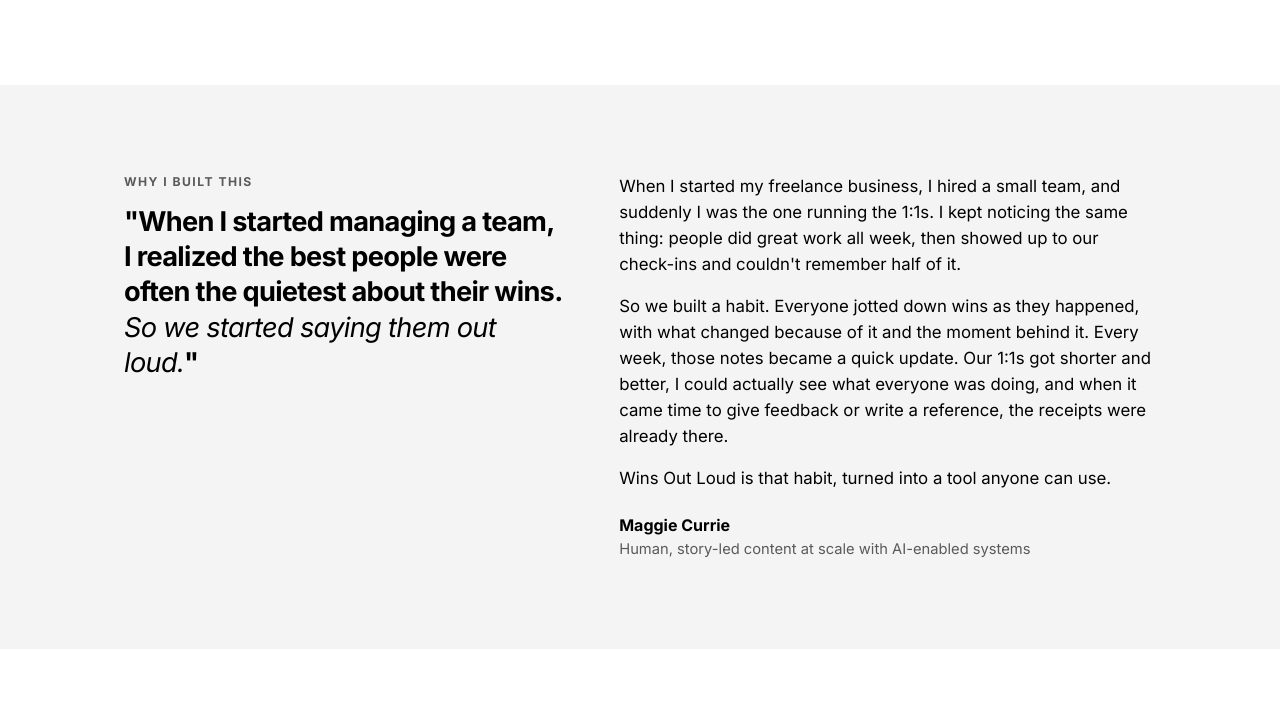
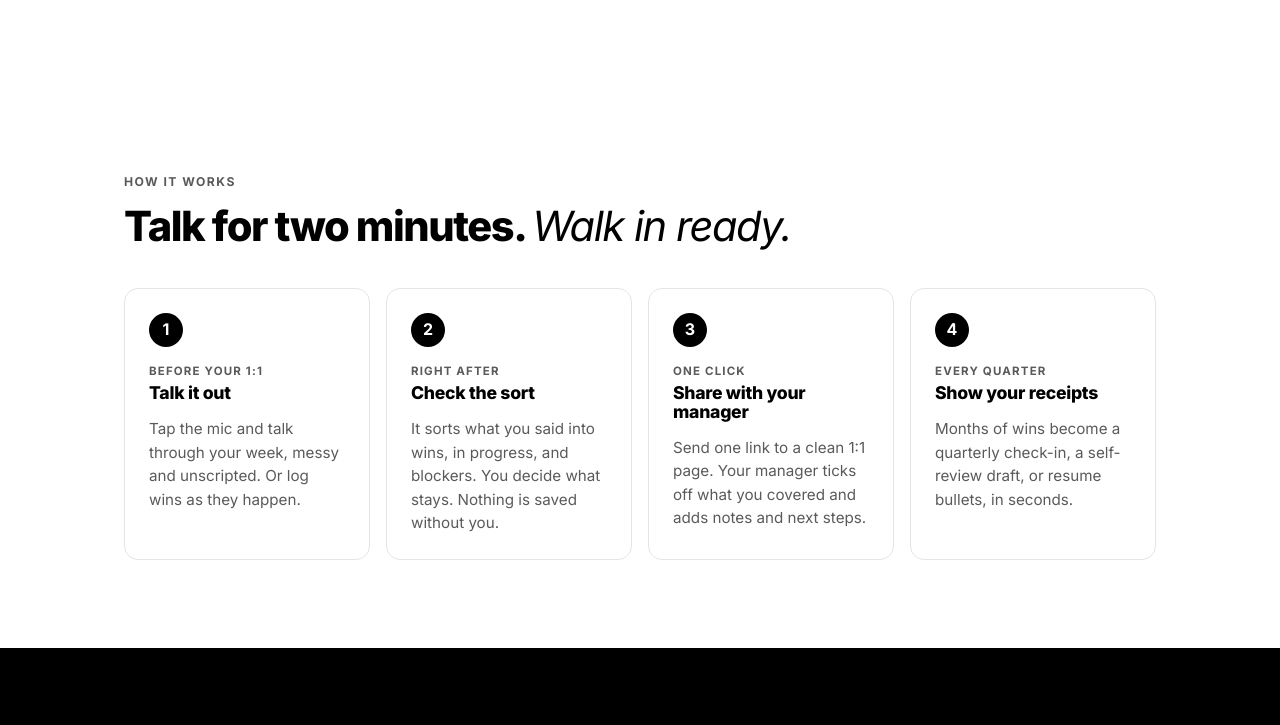
Before and after one commit to maggiecurrie/wins-out-loud, a plain HTML site: page index.html in a window 1280 px wide. Shown: the part 1134-1859 px from the top of the page. Drawn offline with Linux system fonts and the light colour scheme.

Commit message:
Remove the 'Why I built this' section
The origin story will live in the LinkedIn post instead.

Co-Authored-By: Claude Opus 5.5 <noreply@anthropic.com>
Claude-Session: https://claude.ai/code/session_01ASASKN3PPq9E4hFb3va1Pi

```diff
--- a/index.html
+++ b/index.html
@@ -291,23 +291,6 @@
   </div>
 </section>
 
-<section class="story" id="story">
-  <div class="wrap">
-    <div class="story-grid">
-      <div>
-        <div class="eyebrow">Why I built this</div>
-        <blockquote>"When I started managing a team, I realized the best people were often the quietest about their wins. <em>So we started saying them out loud.</em>"</blockquote>
-      </div>
-      <div>
-        <p>When I started my freelance business, I hired a small team, and suddenly I was the one running the 1:1s. I kept noticing the same thing: people did great work all week, then showed up to our check-ins and couldn't remember half of it.</p>
-        <p>So we built a habit. Everyone jotted down wins as they happened, with what changed because of it and the moment behind it. Every week, those notes became a quick update. Our 1:1s got shorter and better, I could actually see what everyone was doing, and when it came time to give feedback or write a reference, the receipts were already there.</p>
-        <p>Wins Out Loud is that habit, turned into a tool anyone can use.</p>
-        <div class="sig">Maggie Currie<span>Human, story-led content at scale with AI-enabled systems</span></div>
-      </div>
-    </div>
-  </div>
-</section>
-
 <section id="how">
   <div class="wrap">
     <div class="eyebrow">How it works</div>
@@ -516,7 +499,7 @@
   <div class="wrap">
     <div class="eyebrow">For managers</div>
     <h2>Run better 1:1s. <em>See your team's work.</em></h2>
-    <p class="lead muted">This started as a team habit. Here's how to use it with yours.</p>
+    <p class="lead muted">Here's how to make it a team habit.</p>
     <div class="teams-grid">
       <div><h3>One page, two people</h3><p>Your report shares their 1:1 page before you meet. You see wins, work in progress, and blockers at a glance, then add notes and next steps together.</p></div>
       <div><h3>Spend the time on what matters</h3><p>No more "so, what did you work on?" Skip the recap and go straight to blockers, growth, and decisions.</p></div>
```
Also changed, not shown: 1 other file.
